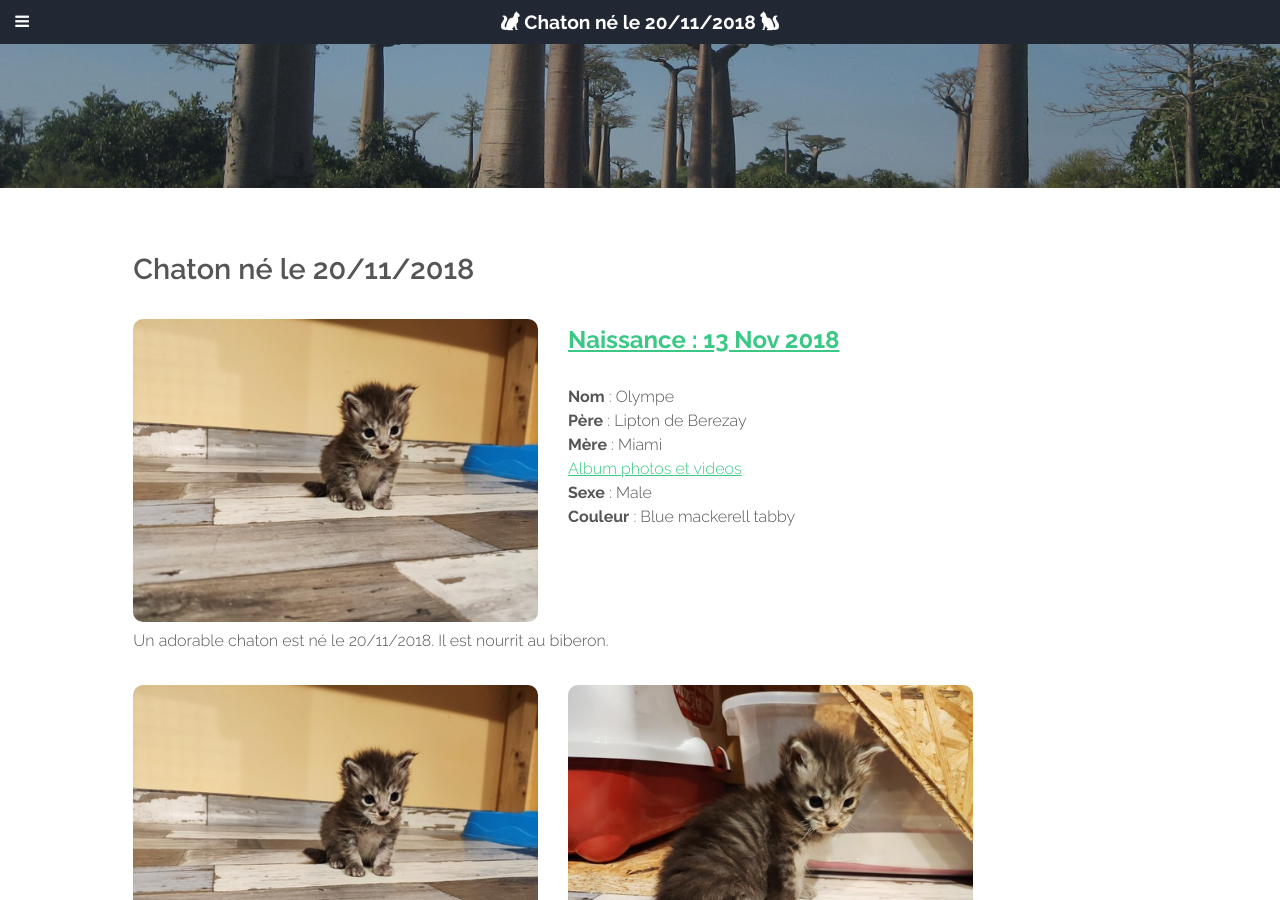
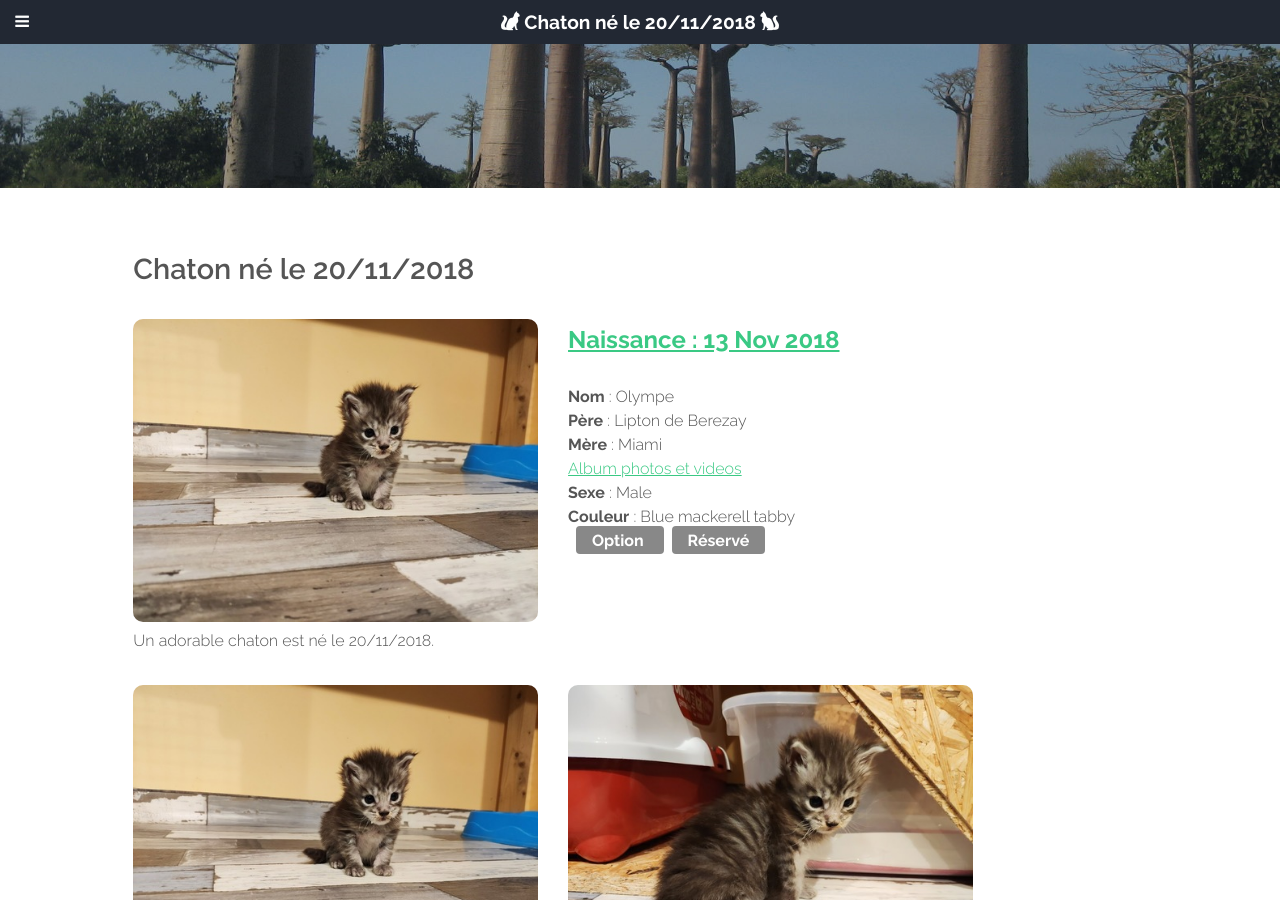
Before and after one commit to jbourcie/creolie, a Jekyll site: the page built from _posts/2018-20-11-portee07-chaton1.md, in a window 1280 px wide and 900 px high. Built offline with Jekyll 4.4.1, drawn with Linux system fonts in a browser that asks for light colours; some web fonts are replaced.

Commit message:
updat status

```diff
--- a/_posts/2018-20-11-portee07-chaton1.md
+++ b/_posts/2018-20-11-portee07-chaton1.md
@@ -19,4 +19,4 @@
 photo : portee07.jpg
 ---
 
-Un adorable chaton est né le 20/11/2018. Il est nourrit au biberon.
+Un adorable chaton est né le 20/11/2018.
```
Also changed, not shown: other parts of _posts/2018-20-11-portee07-chaton1.md (+2 -2 lines), _posts/2018-13-11-portee06-chaton1.md (+2 -2 lines).
